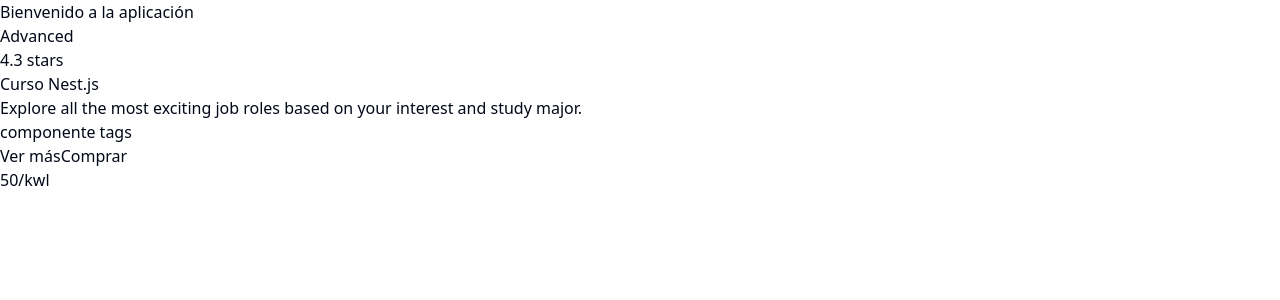
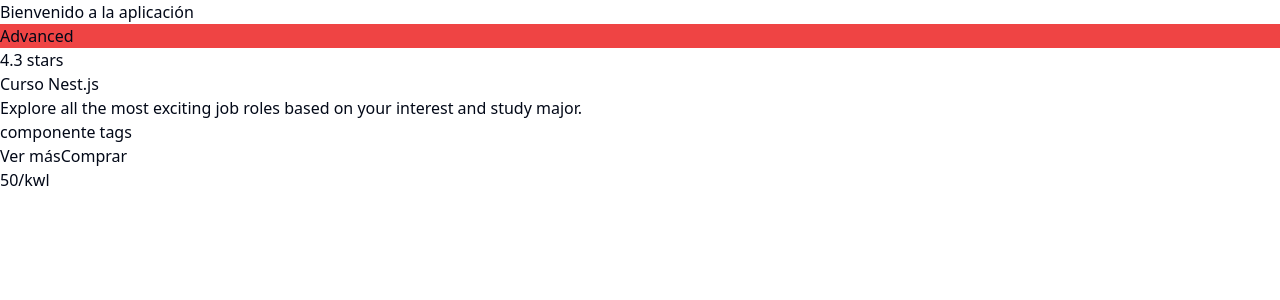
Before and after one commit to factoriaf5-p7/ui-uknow-stiinta, a React (Vite) app in the folder Front/: page / in a window 1280 px wide. Shown: the top 300 px of the page. Built offline with nearby package versions, Linux system fonts and the light colour scheme.

Commit message:
crear componente TagDifficulty

```diff
--- /dev/null
+++ b/Front/src/UI/TagDifficulty.tsx
@@ -0,0 +1,24 @@
+interface TagDifficultyProps {
+    color: "Beginner" | "Medium" | "Advanced";
+    children: React.ReactNode;
+}
+
+interface Color {
+    Beginner: string;
+    Medium: string;
+    Advanced: string;
+}
+
+
+function TagDifficulty({ color, children }: TagDifficultyProps) {
+    const colorVariants: Color = {
+        Beginner: "bg-green-500",
+        Medium: "bg-orange-500",
+        Advanced: "bg-red-500",
+    }
+  return (
+    <div className={`${colorVariants[color]}`}>{children}</div>
+  )
+}
+
+export default TagDifficulty
--- a/Front/src/components/CardHome.tsx
+++ b/Front/src/components/CardHome.tsx
@@ -1,9 +1,14 @@
+import TagDifficulty from "@/UI/TagDifficulty"
+
 function CardHome() {
   return (
     <section className="card-home">
         <div className="image-section">
             {/* fondo con imagen del curso */}
-            <div>Advanced</div>{/* componente de dificultad */}
+            <TagDifficulty
+                color="Advanced"
+                children="Advanced"
+             />
             <div>4.3 stars</div>
             {/* componente valoracion */}
         </div>
```
